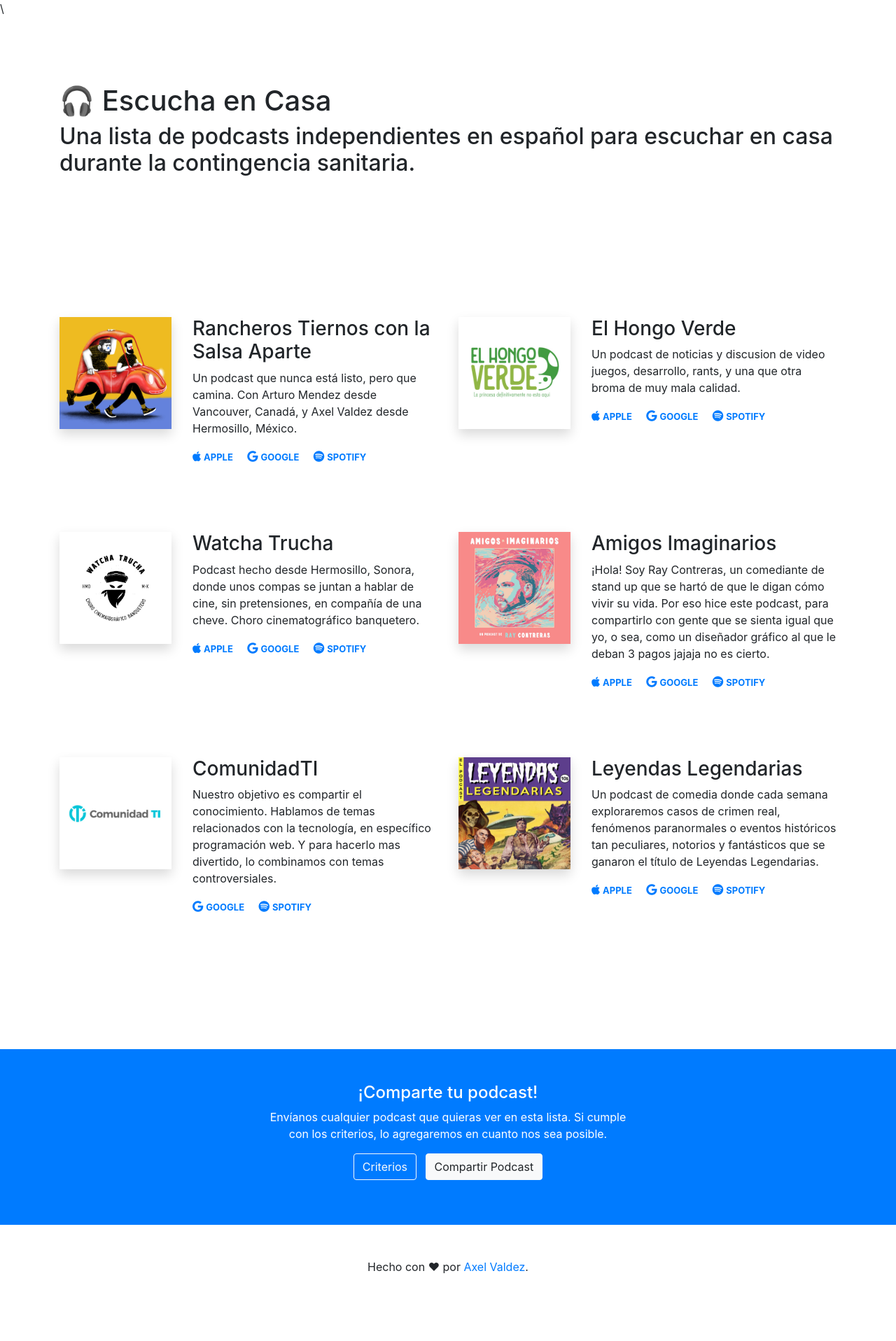
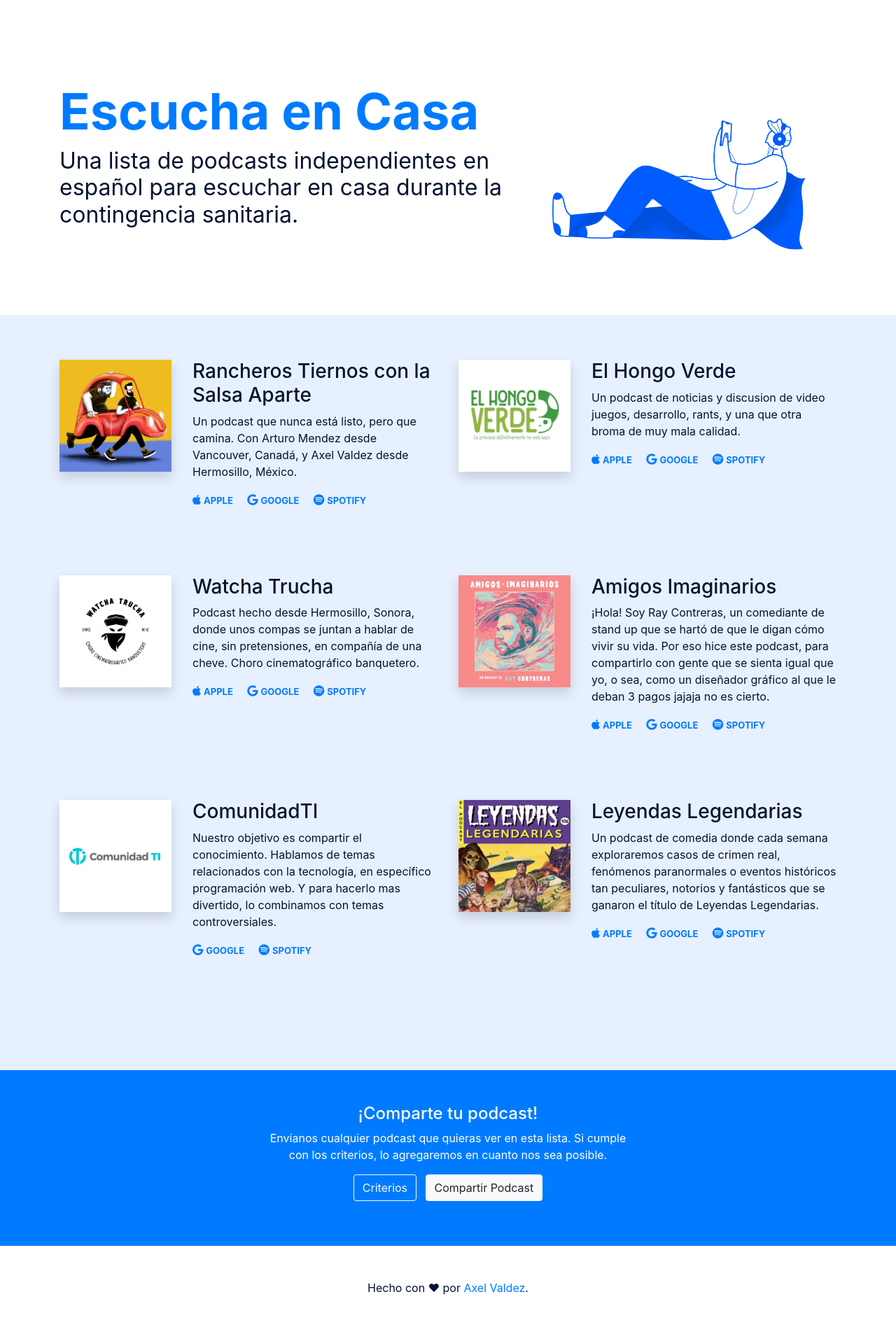
Before and after one commit to axelvaldez/escuchaencasa, a Jekyll site: the page built from index.md, in a window 1280 px wide. Shown: the whole page at 70% size. Built offline with Jekyll 4.4.1, drawn with Linux system fonts in a browser that asks for light colours; nearby versions of some CDN libraries; before the commit the page ends 1886 px from its top, so only the background shows below that.

Commit message:
add illustration, add bg in main section

```diff
--- a/_config.yml
+++ b/_config.yml
@@ -18,10 +18,10 @@
 # You can create any custom variable you would like, and they will be accessible
 # in the templates via {{ site.myvariable }}.
 
-title: 🎧 Escucha en Casa
+title: Escucha en Casa
 email: axel@paskola.com
 description: >- # this means to ignore newlines until "baseurl:"
-  Una lista de podcasts independientes (no programas de radio, no "locutores" establecidos y no producidos por empresas tradicionales).
+  Una lista de podcasts independientes en español para escuchar en casa durante la contingencia sanitaria.
 baseurl: "" # the subpath of your site, e.g. /blog
 url: "" # the base hostname & protocol for your site, e.g. http://example.com
 twitter_username: axelvaldezmx
--- a/_layouts/default.html
+++ b/_layouts/default.html
@@ -4,8 +4,9 @@
 <head>
   <meta charset="UTF-8">
   <meta name="viewport" content="width=device-width, initial-scale=1.0">
-  <title>Podcasts en Español</title>
-  <link rel="stylesheet" href="https://stackpath.bootstrapcdn.com/bootstrap/4.4.1/css/bootstrap.min.css">\
+  <title>{{ site.title }}</title>
+
+  <link rel="stylesheet" href="https://stackpath.bootstrapcdn.com/bootstrap/4.4.1/css/bootstrap.min.css">
   <link rel="stylesheet" href="style.css">
 </head>
 
--- a/index.md
+++ b/index.md
@@ -5,16 +5,19 @@ title: Una lista de podcasts independientes en español para escuchar en casa du
 
 <section>
   <div class="container">
-    <div class="row">
-      <div class="col-12">
-        <h1>{{ site.title }}</h1>
-        <h2>{{ page.title }}</h2>
+    <div class="row align-items-center">
+      <div class="col-12 col-lg-7">
+        <h1 class="text-primary display-3 font-weight-bold">{{ site.title }}</h1>
+        <h2 class="font-weight-normal">{{ page.title }}</h2>
+      </div>
+      <div class="col-lg-5">
+        <img src="/img/header-illustration.png" alt="" class="img-fluid">
       </div>
     </div>
   </div>
 </section>
 
-<section>
+<section class="bg-light-primary">
   <div class="container">
     <div class="row">
       {% for podcast in site.data.podcasts.list %}
--- a/style.css
+++ b/style.css
@@ -1,6 +1,10 @@
+body {
+  color: #031330;
+}
+
 section {
-  padding-top: 6rem;
-  padding-bottom: 6rem;
+  padding-top: 4rem;
+  padding-bottom: 4rem;
 }
 
 .links a {
@@ -43,3 +47,7 @@ input[type=text], input[type=email], textarea {
   padding: 5px 10px;
   font-size: 1rem;
 }
+
+.bg-light-primary {
+  background: #e7f0ff;
+}
```
Also changed, not shown: img/header-illustration.png (added), 1 other file.
